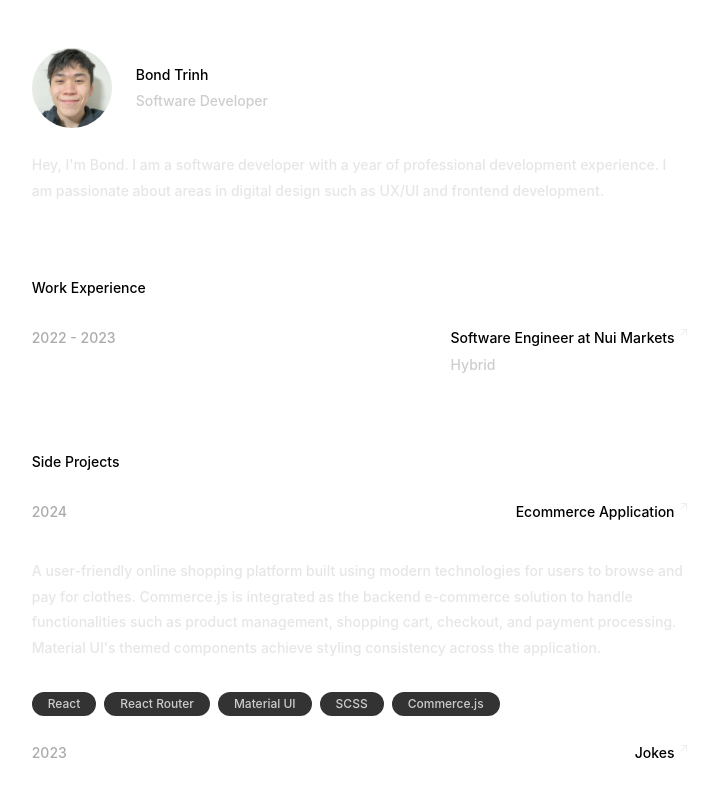
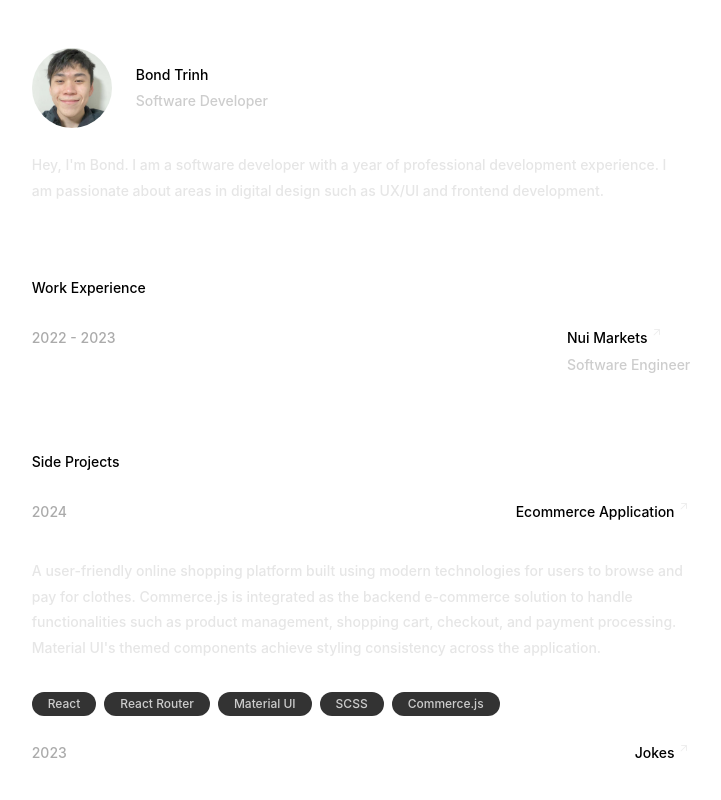
Before and after one commit to trinhbond/personal-portfolio, a React (Create React App) app: page / in a window 1280 px wide. Shown: the top 800 px of the page, without its empty margins (279-1000 px from the left). Built offline with nearby package versions, Linux system fonts and the light colour scheme.

Commit message:
split job desc into two lines

```diff
--- a/src/pages/Home.tsx
+++ b/src/pages/Home.tsx
@@ -46,9 +46,9 @@ export default function Home(): JSX.Element {
                 href={"https://www.nuimarkets.com/"}
                 icon={<Launch />}
               >
-                Software Engineer at Nui Markets
+                Nui Markets
               </ExternalLink>
-              <span className="text-gray-dark">Hybrid</span>
+              <span className="text-gray-dark">Software Engineer</span>
             </div>
           </div>
         </div>
```
